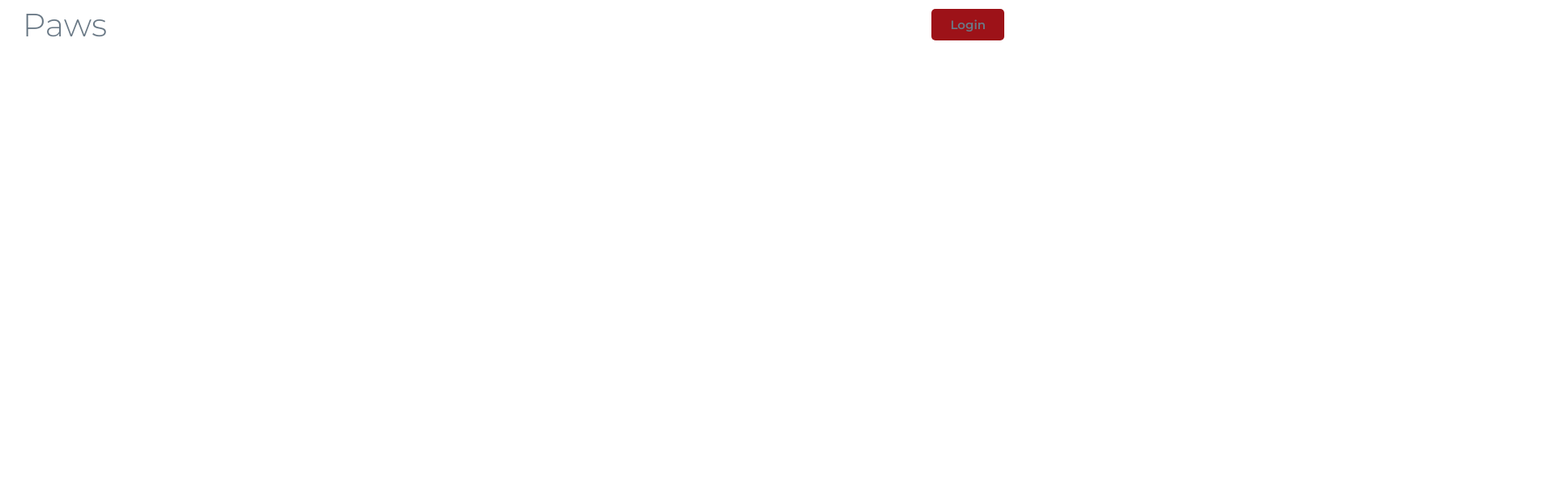
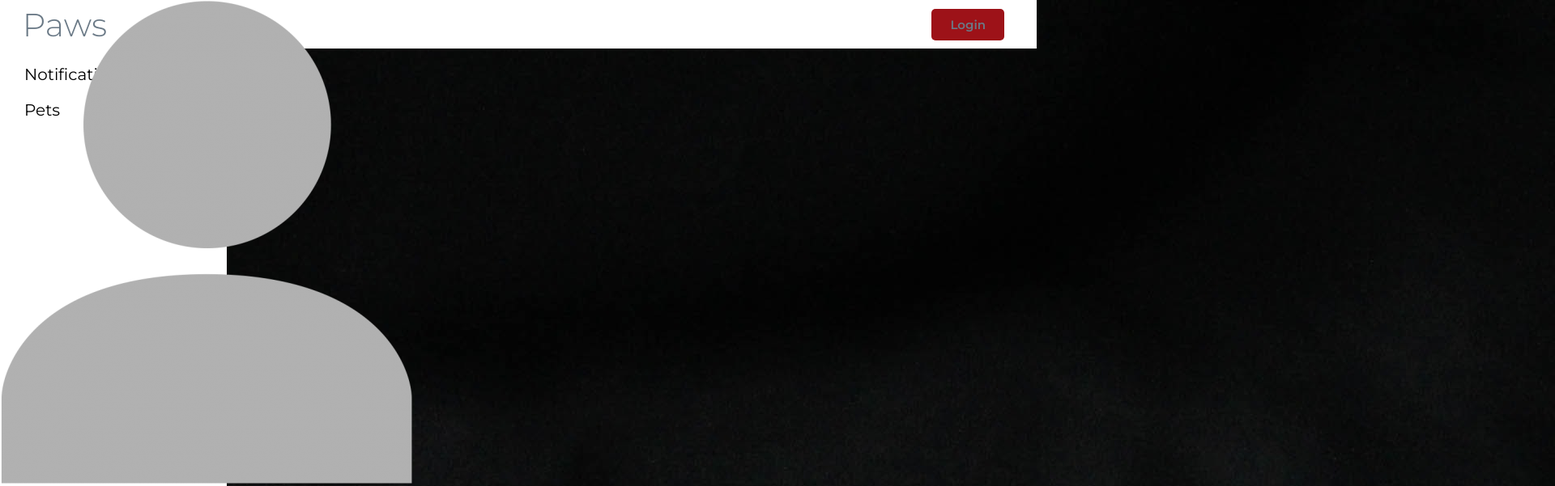
Before and after one commit to olawale-o/react-pet, a React (Create React App) app: page /profile in a window 1280 px wide. Before the commit this address had no page. Shown: the top 601 px of the page at 81% size, 1920 px wide, since content can reach past the window. Built offline with nearby package versions, Linux system fonts and the light colour scheme.

Commit message:
Create profile route

```diff
--- a/src/App.js
+++ b/src/App.js
@@ -2,6 +2,7 @@ import React from 'react';
 import { Routes, Route, Navigate } from 'react-router-dom';
 import Home from './pages/User/Home';
 import Auth from './pages/User/Index';
+import Profile from './pages/Profile';
 import { PublicRoute } from './components/routes';
 import { Navbar } from './components';
 
@@ -13,6 +14,7 @@ const App = () => (
       <Route path="/">
         <Route index path="/" element={(<PublicRoute><Navigate to="listings" /></PublicRoute>)} />
         <Route path="listings" element={(<PublicRoute><Home /></PublicRoute>)} />
+        <Route path="profile" element={(<PublicRoute><Profile /></PublicRoute>)} />
       </Route>
     </Routes>
   </div>
--- /dev/null
+++ b/src/pages/Profile/index.js
@@ -0,0 +1,19 @@
+import React from 'react';
+import { ProfileSideBar, ProfileArea } from '../../components';
+import './style.scss';
+
+const Profile = () => {
+  console.log('Profile');
+  return (
+    <div className="profile">
+      <div className="content">
+        <div className="main">
+          <ProfileSideBar />
+          <ProfileArea />
+        </div>
+      </div>
+    </div>
+  );
+};
+
+export default Profile;
```
Also changed, not shown: src/pages/Profile/style.scss (added).
